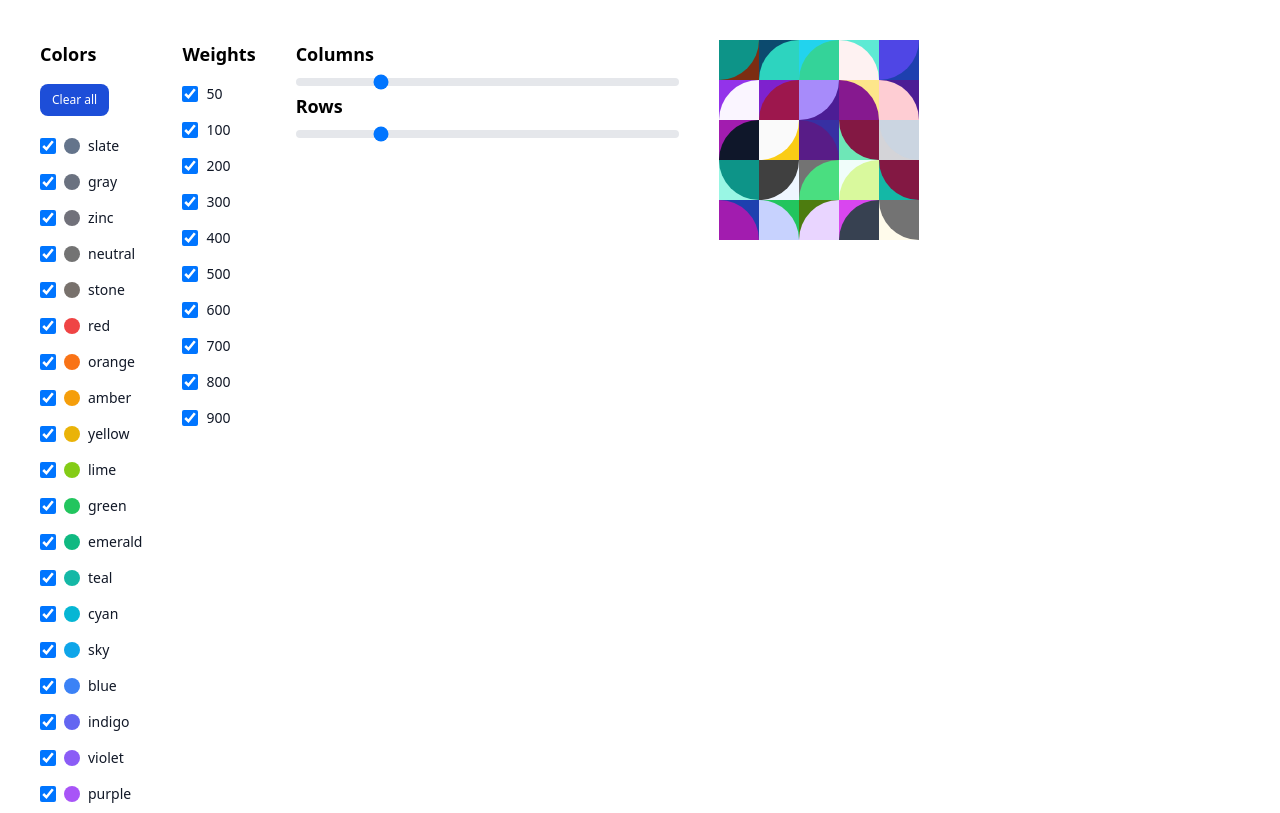
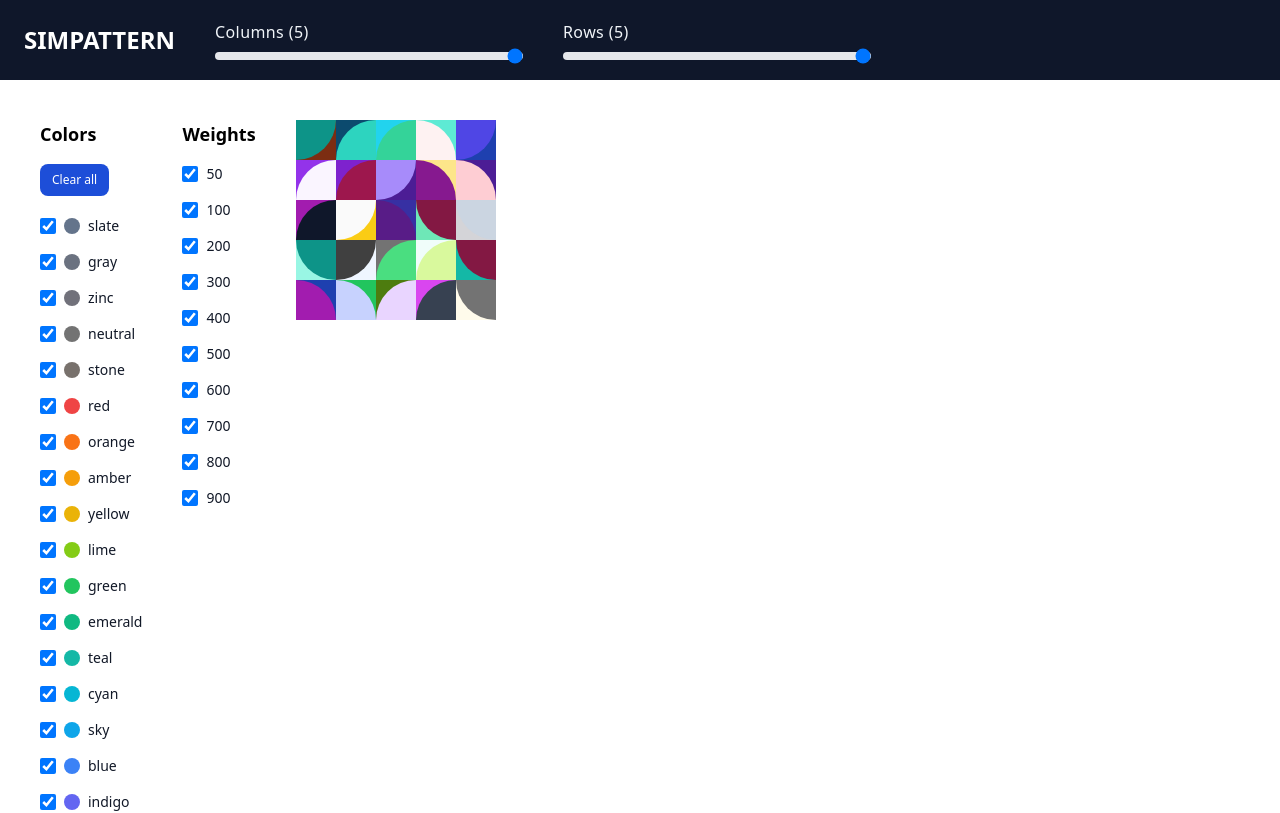
Before and after one commit to toniogabe/simpattern, a Vue app: page / in a window 1280 px wide. Shown: the top 813 px of the page. Built offline with nearby package versions, Linux system fonts and the light colour scheme.

Commit message:
feat: add topbar

```diff
--- a/src/App.vue
+++ b/src/App.vue
@@ -1,6 +1,7 @@
 <script setup>
 import { ref } from 'vue';
 import Canvas from './components/Canvas.vue';
+import TopBar from './components/TopBar.vue';
 
 const baseColors = ref([
   'slate',
@@ -48,7 +49,12 @@ function clearColors () {
 </script>
 
 <template>
+  <TopBar
+    v-model:columns="columns"
+    v-model:rows="rows"
+  ></TopBar>
   <main class="p-10 flex gap-10">
+
     <div>
 
       <h2 class="text-lg font-bold mb-4">Colors</h2>
@@ -88,12 +94,7 @@ function clearColors () {
         </div>
       </div>
 
-      <div>
-        <label for="minmax-range" class="text-lg font-bold mb-4">Columns</label>
-        <input id="minmax-range" v-model="columns" type="range" min="1" max="20" class="w-full h-2 bg-gray-200 rounded-lg appearance-none cursor-pointer dark:bg-gray-700">
-        <label for="minmax-range" class="text-lg font-bold mb-4">Rows</label>
-        <input id="minmax-range" v-model="rows" type="range" min="1" max="20" class="w-full h-2 bg-gray-200 rounded-lg appearance-none cursor-pointer dark:bg-gray-700">
-      </div>
+
 
     <Canvas
       :colors="checkedColors"
--- /dev/null
+++ b/src/components/TopBar.vue
@@ -0,0 +1,38 @@
+<script setup>
+  const props = defineProps([
+    'columns', 'rows'
+  ])
+
+  defineEmits([
+    'update:columns', 'update:rows'
+  ])
+</script>
+
+<template>
+  <div class="bg-slate-900 h-20 w-full flex items-center px-6 gap-10">
+    <h1 class="text-white font-bold text-2xl">SIMPATTERN</h1>
+    <div class="flex flex-col w-1/4 gap-2">
+      <label for="minmax-range" class="font-thin tracking-wide text-slate-100 shrink-0">Columns ({{ columns }})</label>
+      <input
+      id="minmax-range"
+      @input="$emit('update:columns', $event.target.value)"
+      type="range"
+      min="1"
+      max="20"
+      class="w-full h-2 bg-gray-200 rounded-lg appearance-none cursor-pointer dark:bg-gray-700"
+      >
+    </div>
+
+    <div class="flex flex-col w-1/4 gap-2">
+      <label for="minmax-range" class="font-thin tracking-wide text-slate-100 shrink-0">Rows ({{ rows }})</label>
+      <input
+      id="minmax-range"
+      @input="$emit('update:rows', $event.target.value)"
+      type="range"
+      min="1"
+      max="20"
+      class="w-full h-2 bg-gray-200 rounded-lg appearance-none cursor-pointer dark:bg-gray-700"
+      >
+    </div>
+  </div>
+</template>
--- a/src/components/icons/IconCommunity.vue
+++ /dev/null
@@ -1,7 +0,0 @@
-<template>
-  <svg xmlns="http://www.w3.org/2000/svg" width="20" height="20" fill="currentColor">
-    <path
-      d="M15 4a1 1 0 1 0 0 2V4zm0 11v-1a1 1 0 0 0-1 1h1zm0 4l-.707.707A1 1 0 0 0 16 19h-1zm-4-4l.707-.707A1 1 0 0 0 11 14v1zm-4.707-1.293a1 1 0 0 0-1.414 1.414l1.414-1.414zm-.707.707l-.707-.707.707.707zM9 11v-1a1 1 0 0 0-.707.293L9 11zm-4 0h1a1 1 0 0 0-1-1v1zm0 4H4a1 1 0 0 0 1.707.707L5 15zm10-9h2V4h-2v2zm2 0a1 1 0 0 1 1 1h2a3 3 0 0 0-3-3v2zm1 1v6h2V7h-2zm0 6a1 1 0 0 1-1 1v2a3 3 0 0 0 3-3h-2zm-1 1h-2v2h2v-2zm-3 1v4h2v-4h-2zm1.707 3.293l-4-4-1.414 1.414 4 4 1.414-1.414zM11 14H7v2h4v-2zm-4 0c-.276 0-.525-.111-.707-.293l-1.414 1.414C5.42 15.663 6.172 16 7 16v-2zm-.707 1.121l3.414-3.414-1.414-1.414-3.414 3.414 1.414 1.414zM9 12h4v-2H9v2zm4 0a3 3 0 0 0 3-3h-2a1 1 0 0 1-1 1v2zm3-3V3h-2v6h2zm0-6a3 3 0 0 0-3-3v2a1 1 0 0 1 1 1h2zm-3-3H3v2h10V0zM3 0a3 3 0 0 0-3 3h2a1 1 0 0 1 1-1V0zM0 3v6h2V3H0zm0 6a3 3 0 0 0 3 3v-2a1 1 0 0 1-1-1H0zm3 3h2v-2H3v2zm1-1v4h2v-4H4zm1.707 4.707l.586-.586-1.414-1.414-.586.586 1.414 1.414z"
-    />
-  </svg>
-</template>
--- a/src/components/icons/IconDocumentation.vue
+++ /dev/null
@@ -1,7 +0,0 @@
-<template>
-  <svg xmlns="http://www.w3.org/2000/svg" width="20" height="17" fill="currentColor">
-    <path
-      d="M11 2.253a1 1 0 1 0-2 0h2zm-2 13a1 1 0 1 0 2 0H9zm.447-12.167a1 1 0 1 0 1.107-1.666L9.447 3.086zM1 2.253L.447 1.42A1 1 0 0 0 0 2.253h1zm0 13H0a1 1 0 0 0 1.553.833L1 15.253zm8.447.833a1 1 0 1 0 1.107-1.666l-1.107 1.666zm0-14.666a1 1 0 1 0 1.107 1.666L9.447 1.42zM19 2.253h1a1 1 0 0 0-.447-.833L19 2.253zm0 13l-.553.833A1 1 0 0 0 20 15.253h-1zm-9.553-.833a1 1 0 1 0 1.107 1.666L9.447 14.42zM9 2.253v13h2v-13H9zm1.553-.833C9.203.523 7.42 0 5.5 0v2c1.572 0 2.961.431 3.947 1.086l1.107-1.666zM5.5 0C3.58 0 1.797.523.447 1.42l1.107 1.666C2.539 2.431 3.928 2 5.5 2V0zM0 2.253v13h2v-13H0zm1.553 13.833C2.539 15.431 3.928 15 5.5 15v-2c-1.92 0-3.703.523-5.053 1.42l1.107 1.666zM5.5 15c1.572 0 2.961.431 3.947 1.086l1.107-1.666C9.203 13.523 7.42 13 5.5 13v2zm5.053-11.914C11.539 2.431 12.928 2 14.5 2V0c-1.92 0-3.703.523-5.053 1.42l1.107 1.666zM14.5 2c1.573 0 2.961.431 3.947 1.086l1.107-1.666C18.203.523 16.421 0 14.5 0v2zm3.5.253v13h2v-13h-2zm1.553 12.167C18.203 13.523 16.421 13 14.5 13v2c1.573 0 2.961.431 3.947 1.086l1.107-1.666zM14.5 13c-1.92 0-3.703.523-5.053 1.42l1.107 1.666C11.539 15.431 12.928 15 14.5 15v-2z"
-    />
-  </svg>
-</template>
--- a/src/components/icons/IconSupport.vue
+++ /dev/null
@@ -1,7 +0,0 @@
-<template>
-  <svg xmlns="http://www.w3.org/2000/svg" width="20" height="20" fill="currentColor">
-    <path
-      d="M10 3.22l-.61-.6a5.5 5.5 0 0 0-7.666.105 5.5 5.5 0 0 0-.114 7.665L10 18.78l8.39-8.4a5.5 5.5 0 0 0-.114-7.665 5.5 5.5 0 0 0-7.666-.105l-.61.61z"
-    />
-  </svg>
-</template>
--- a/src/components/icons/IconTooling.vue
+++ /dev/null
@@ -1,19 +0,0 @@
-<!-- This icon is from <https://github.com/Templarian/MaterialDesign>, distributed under Apache 2.0 (https://www.apache.org/licenses/LICENSE-2.0) license-->
-<template>
-  <svg
-    xmlns="http://www.w3.org/2000/svg"
-    xmlns:xlink="http://www.w3.org/1999/xlink"
-    aria-hidden="true"
-    role="img"
-    class="iconify iconify--mdi"
-    width="24"
-    height="24"
-    preserveAspectRatio="xMidYMid meet"
-    viewBox="0 0 24 24"
-  >
-    <path
-      d="M20 18v-4h-3v1h-2v-1H9v1H7v-1H4v4h16M6.33 8l-1.74 4H7v-1h2v1h6v-1h2v1h2.41l-1.74-4H6.33M9 5v1h6V5H9m12.84 7.61c.1.22.16.48.16.8V18c0 .53-.21 1-.6 1.41c-.4.4-.85.59-1.4.59H4c-.55 0-1-.19-1.4-.59C2.21 19 2 18.53 2 18v-4.59c0-.32.06-.58.16-.8L4.5 7.22C4.84 6.41 5.45 6 6.33 6H7V5c0-.55.18-1 .57-1.41C7.96 3.2 8.44 3 9 3h6c.56 0 1.04.2 1.43.59c.39.41.57.86.57 1.41v1h.67c.88 0 1.49.41 1.83 1.22l2.34 5.39z"
-      fill="currentColor"
-    ></path>
-  </svg>
-</template>
```
Also changed, not shown: src/components/icons/IconEcosystem.vue (deleted, +0 -7 lines), 1 other file (tests, documents, lock files or other folders).
